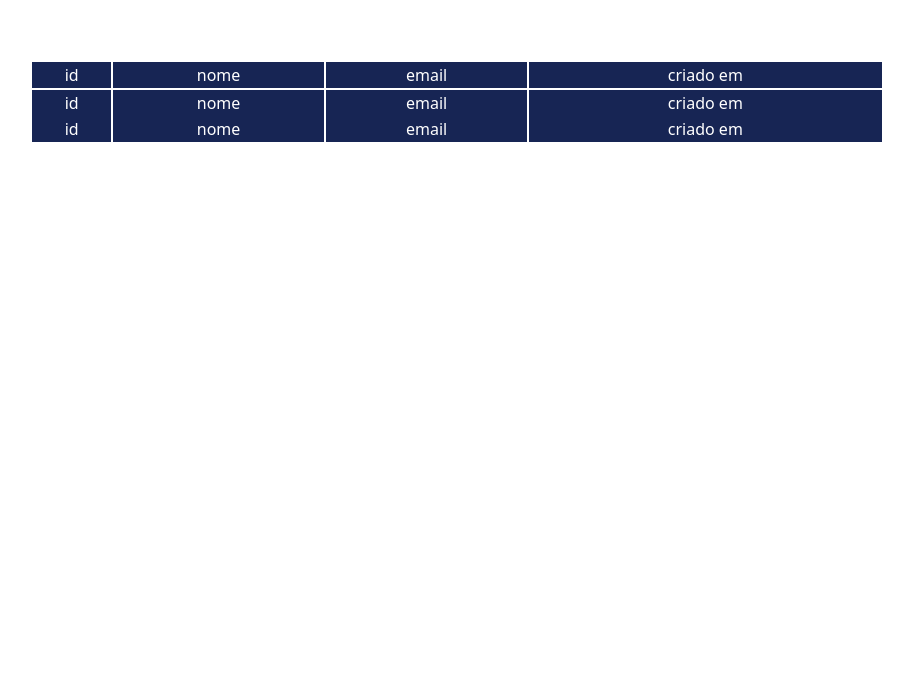
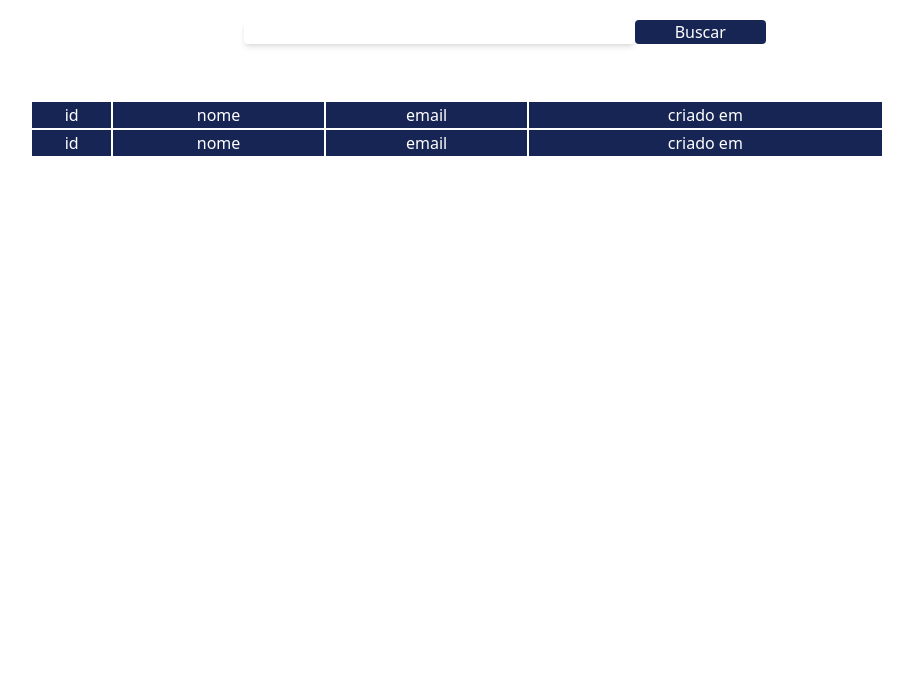
Before and after one commit to eliezerbuczak/front-auth, a website: page src/logado.html in a window 1280 px wide. Shown: the part 100-800 px from the top of the page, without its empty margins (183-1096 px from the left). Drawn offline with nearby package versions, Linux system fonts and the light colour scheme; files that its build step writes are made by us from their sources.

Commit message:
criado pag para buscar user /get

```diff
--- /dev/null
+++ b/src/js/search.js
@@ -0,0 +1,30 @@
+const searchName = () => {
+
+    clearTr();
+
+    const name = document.getElementById("name").value;
+
+    try {
+        axios.get("http://192.168.1.26/api/auth/search/name/" + name)
+            .then(function (response) {
+                document.getElementById('id_response').innerHTML = response.data.user.id
+                document.getElementById('name_response').innerHTML = response.data.user.name
+                document.getElementById('email_response').innerHTML = response.data.user.email
+                document.getElementById('created_at_response').innerHTML = response.data.user.created_at
+            })
+            .catch(function (error) {
+                alert(error.message);
+                return
+            });
+    } catch (error) {
+        alert('erro ao acessar a biblioteca')
+    }
+
+}
+
+function clearTr() {
+    document.getElementById('id_response').innerHTML = ''
+    document.getElementById('name_response').innerHTML = ''
+    document.getElementById('email_response').innerHTML = ''
+    document.getElementById('created_at_response').innerHTML = ''
+}
--- a/src/logado.html
+++ b/src/logado.html
@@ -10,8 +10,17 @@
 
 <body class="bg-white container h-screen mx-auto flex flex-col">
     <h1 class="mt-10 font-bold text-4xl text-center">Pesquisar por nome</h1>
+    <div class="flex flex-row mx-auto w-4/12 mt-10">
+        <input type="text" id="name"
+            class="px-20 mb-4 text-black/80 shadow-md rounded focus:border focus:border-none accent-blue-500 mx-auto">
 
-    <table class="bg-blue-950 mt-20 mx-auto text-white rounded w-8/12 text-center">
+        <button onclick="searchName()"
+            class="px-10 bg-blue-950 rounded text-white hover:bg-blue-500 hover:text-white mb-4 mx-auto">
+            Buscar
+        </button>
+    </div>
+
+    <table class="bg-blue-950 mt-10 mx-auto text-white rounded w-8/12 text-center">
         <thead>
             <tr>
                 <td class="border-2 border-white">id</td>
@@ -20,24 +29,18 @@
                 <td class="border-2 border-white">criado em</td>
             </tr>
         </thead>
-        <tbody class="border-2 border-white">
+        <tbody id="result" class="border-2 border-white">
             <tr>
-                <td class="border-l-2 border-r-2 border-white">id</td>
-                <td class="border-l-2 border-r-2 border-white">nome</td>
-                <td class="border-l-2 border-r-2 border-white">email</td>
-                <td class="border-l-2 border-r-2 border-white">criado em</td>
-            </tr>
-            <tr>
-                <td class="border-l-2 border-r-2 border-white">id</td>
-                <td class="border-l-2 border-r-2 border-white">nome</td>
-                <td class="border-l-2 border-r-2 border-white">email</td>
-                <td class="border-l-2 border-r-2 border-white">criado em</td>
+                <td id="id_response" class="border-2 border-white">id</td>
+                <td id="name_response" class="border-2 border-white">nome</td>
+                <td id="email_response" class="border-2 border-white">email</td>
+                <td id="created_at_response" class="border-2 border-white">criado em</td>
             </tr>
         </tbody>
     </table>
 
 
-    <script src="./main.js"></script>
+    <script src="./js/search.js"></script>
     <script src="https://cdn.jsdelivr.net/npm/axios/dist/axios.min.js"></script>
 </body>
 
```
